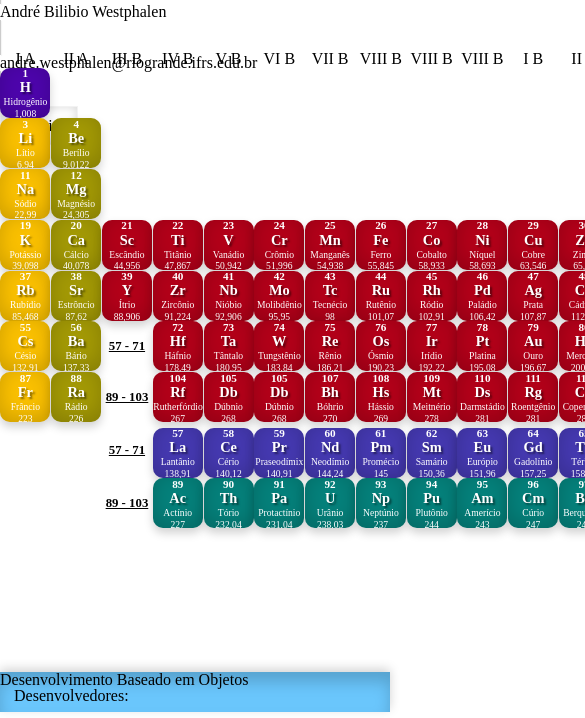
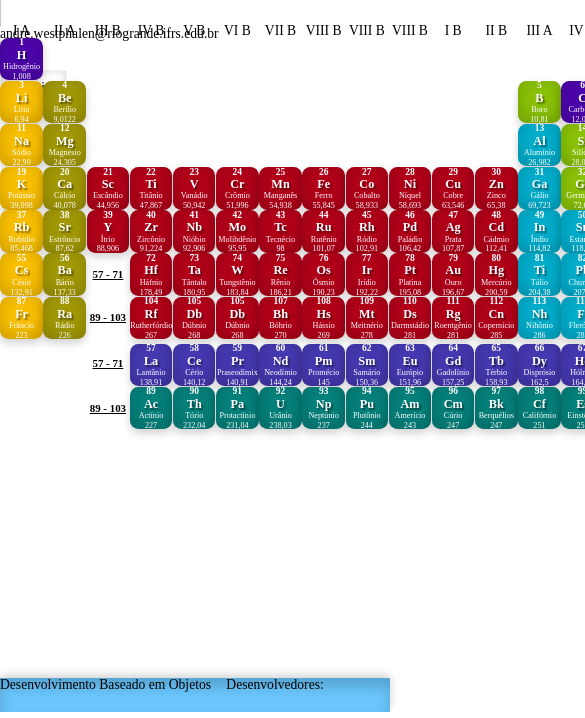
Before and after one commit to mentalitydark/quimica2c, a website with bundled scripts: page index.html in a window 390 px wide. Shown: the part 132-850 px from the top of the page, 585 px wide, since content can reach past the window. Built offline with nearby package versions, Linux system fonts and the light colour scheme; a script that the page names is missing.

Commit message:
update css

```diff
--- a/css/overlay.css
+++ b/css/overlay.css
@@ -296,3 +296,13 @@ fieldset > div:hover {
     position: relative;
     padding-top: 10px;
 }
+@media(max-width: 1200px) {
+    .overlayStartup {
+        font-size: 0.9em
+    }
+}
+@media(max-width: 1050px) {
+.overlayStartup {
+        font-size: 0.8em
+    }
+}
--- a/css/style.css
+++ b/css/style.css
@@ -325,3 +325,19 @@ sup {
     vertical-align: super;
     font-size: smaller;
 }
+@media(max-width: 1150px) {
+    body {
+        zoom: 0.9;
+    }
+}
+@media(max-height: 570px) {
+    body {
+        zoom: 0.9;
+    }
+}
+
+@media(max-width: 1050px) {
+    body {
+        zoom: 0.85;
+    }
+}
```
